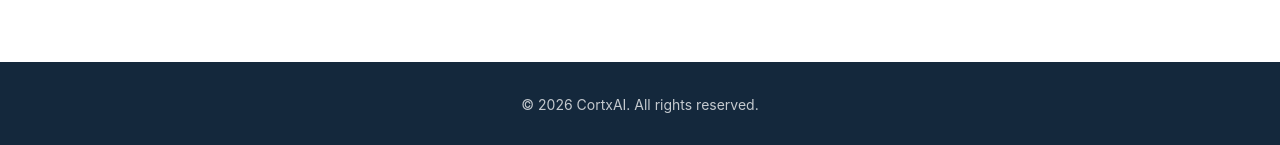
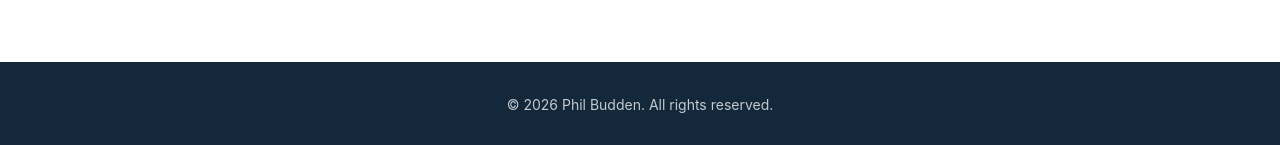
Before and after one commit to cortxai/cortxai.github.com, a Jekyll site: the page built from index.md, in a window 1280 px wide and 900 px high, scrolled down 220 px. Shown: the part 752-897 px from the top of the window. Built offline with Jekyll 4.4.1, drawn with Linux system fonts in a browser that asks for light colours.

Commit message:
fix: set footer copyright to Phil Budden
Co-authored-by: Copilot <223556219+Copilot@users.noreply.github.com>

```diff
--- a/_config.yml
+++ b/_config.yml
@@ -2,7 +2,7 @@ title: CortxAI
 description: Building intelligent systems at the edge of possibility.
 baseurl: ""
 url: "https://cortxai.github.io"
-author: "CortxAI"
+author: "Phil Budden"
 
 # Build settings
 theme: null
```
Also changed, not shown: 1 other file.
